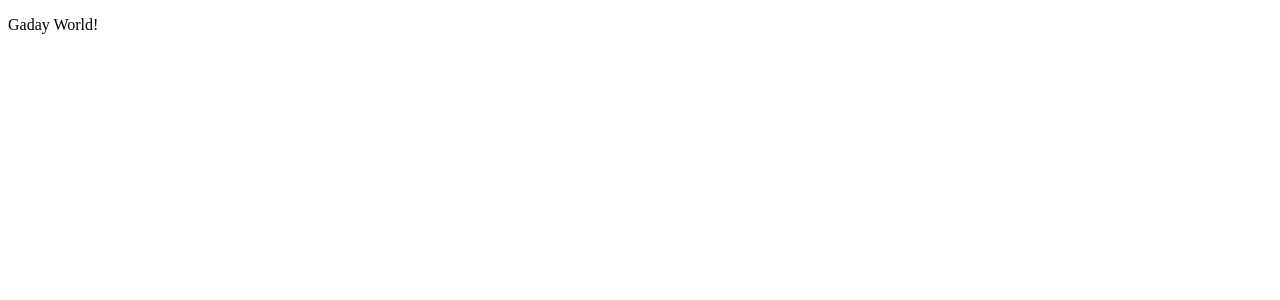
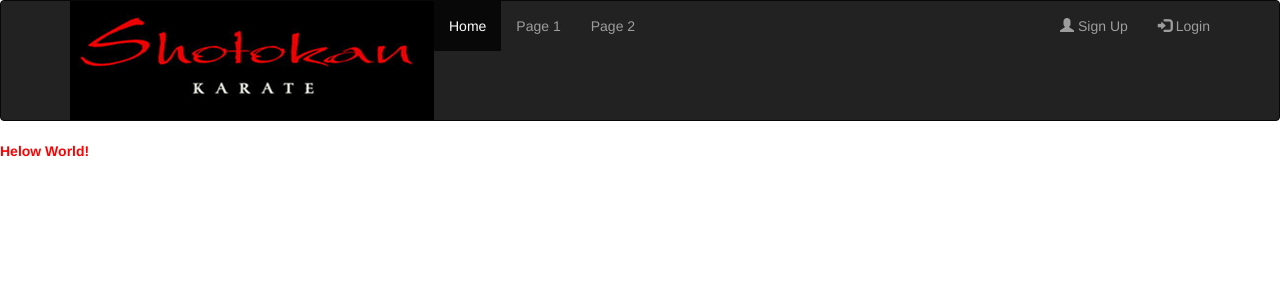
Before and after one commit to Shaga-Matula/pgcipp4, a Django app: page / in a window 1280 px wide. Before the commit the part shown is almost empty. Shown: the top 300 px of the page. Run offline with Django 3.2, Linux system fonts and the light colour scheme; some libraries are stand-ins or nearby versions.

Commit message:
heroku css and image test push

```diff
--- /dev/null
+++ b/static/css/style.css
@@ -0,0 +1,3 @@
+.testcss{
+    color:red
+}
--- a/templates/shoto.html
+++ b/templates/shoto.html
@@ -1,11 +1,45 @@
 <!DOCTYPE html>
 <html lang="en">
+
 <head>
+    {% load static %}
+    <title>Shotokan Karate</title>
     <meta charset="UTF-8">
     <meta name="viewport" content="width=device-width, initial-scale=1.0">
-    <title>Shotokan</title>
+    <!-- Latest compiled and minified CSS -->
+    <link rel="stylesheet" href="https://maxcdn.bootstrapcdn.com/bootstrap/3.4.1/css/bootstrap.min.css">
+
+    <!-- jQuery library -->
+    <script src="https://ajax.googleapis.com/ajax/libs/jquery/3.6.4/jquery.min.js"></script>
+
+    <!-- Latest compiled JavaScript -->
+    <script src="https://maxcdn.bootstrapcdn.com/bootstrap/3.4.1/js/bootstrap.min.js"></script>
+
+    <!-- Link to ststic css file -->
+    <link rel="stylesheet" href="{% static 'css/style.css' %}">
+
+
 </head>
-<body>
-    <p>Gaday World!</p>
+<nav class="navbar navbar-inverse shoto_logo">
+    <div class="container ">
+        <div class="navbar-header main_logo">
+
+            <img src="{% static 'images/main_logo.png' %}" class="shoto_logo" alt="Shotokan Logo">
+        </div>
+        <ul class="nav navbar-nav ">
+            <li class="active"><a href="#">Home</a></li>
+            <li class="text-center"><a href="#">Page 1</a></li>
+            <li><a href="#">Page 2</a></li>
+        </ul>
+        <ul class="nav navbar-nav navbar-right">
+            <li><a href="#"><span class="glyphicon glyphicon-user"></span> Sign Up</a></li>
+            <li><a href="#"><span class="glyphicon glyphicon-log-in"></span> Login</a></li>
+        </ul>
+    </div>
+</nav>
+
+<body class="testcss">
+    <strong>Helow World! </strong>
 </body>
+
 </html>
```
Also changed, not shown: static/images/main_logo.png (added).
